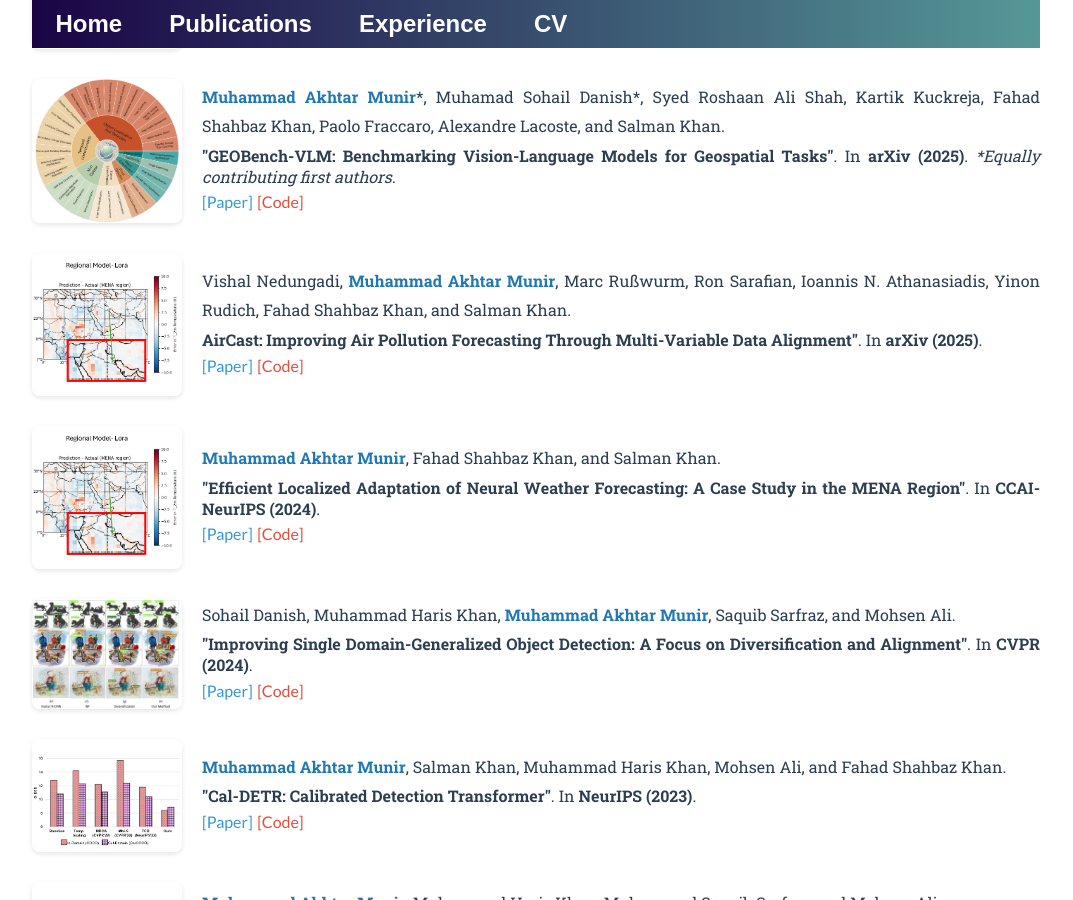
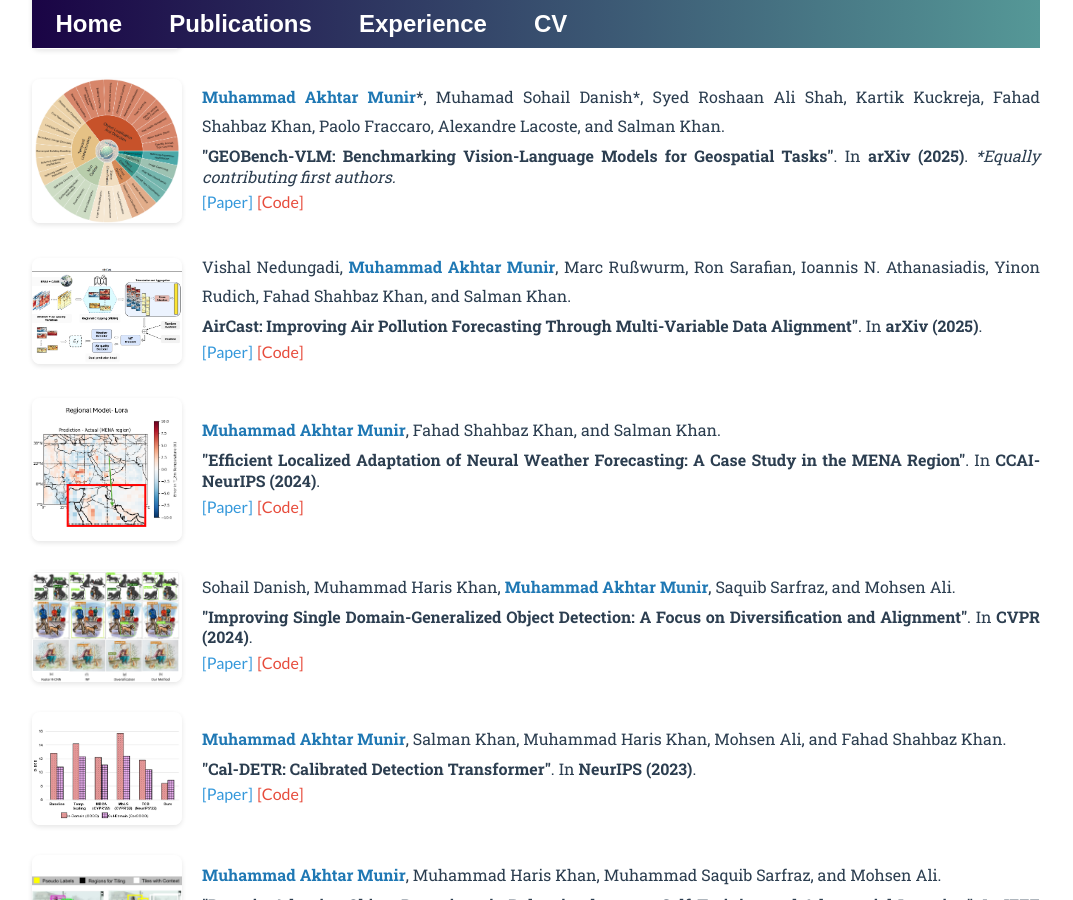
Before and after one commit to akhtarvision/akhtarvision.github.io, a Jekyll site: the page built from index.html, in a window 1280 px wide and 900 px high, scrolled down 812 px. Shown: the whole window, without its empty margins (104-1177 px from the left). Built offline with Jekyll 4.4.1, drawn with Linux system fonts in a browser that asks for light colours.

Commit message:
Update index.html

```diff
--- a/index.html
+++ b/index.html
@@ -132,7 +132,7 @@ title: Akhtar, CV & ML
             <li style="display: flex; align-items: center; margin-bottom: 30px; font-family: 'Lato', sans-serif; font-size: 16px; line-height: 1.8; color: #2c3e50;">
                 <!-- Thumbnail -->
                 <div style="flex: 0 0 150px; margin-right: 20px; display: flex; align-items: center;">
-                    <img src="thumb_weather_.png" alt="Weather Forecasting Thumbnail" style="width: 100%; height: auto; border-radius: 8px; box-shadow: 0 2px 5px rgba(0, 0, 0, 0.1);">
+                    <img src="aircast.png" alt="AirCast Thumbnail" style="width: 100%; height: auto; border-radius: 8px; box-shadow: 0 2px 5px rgba(0, 0, 0, 0.1);">
                 </div>
 
                 <!-- Publication Details -->
```
